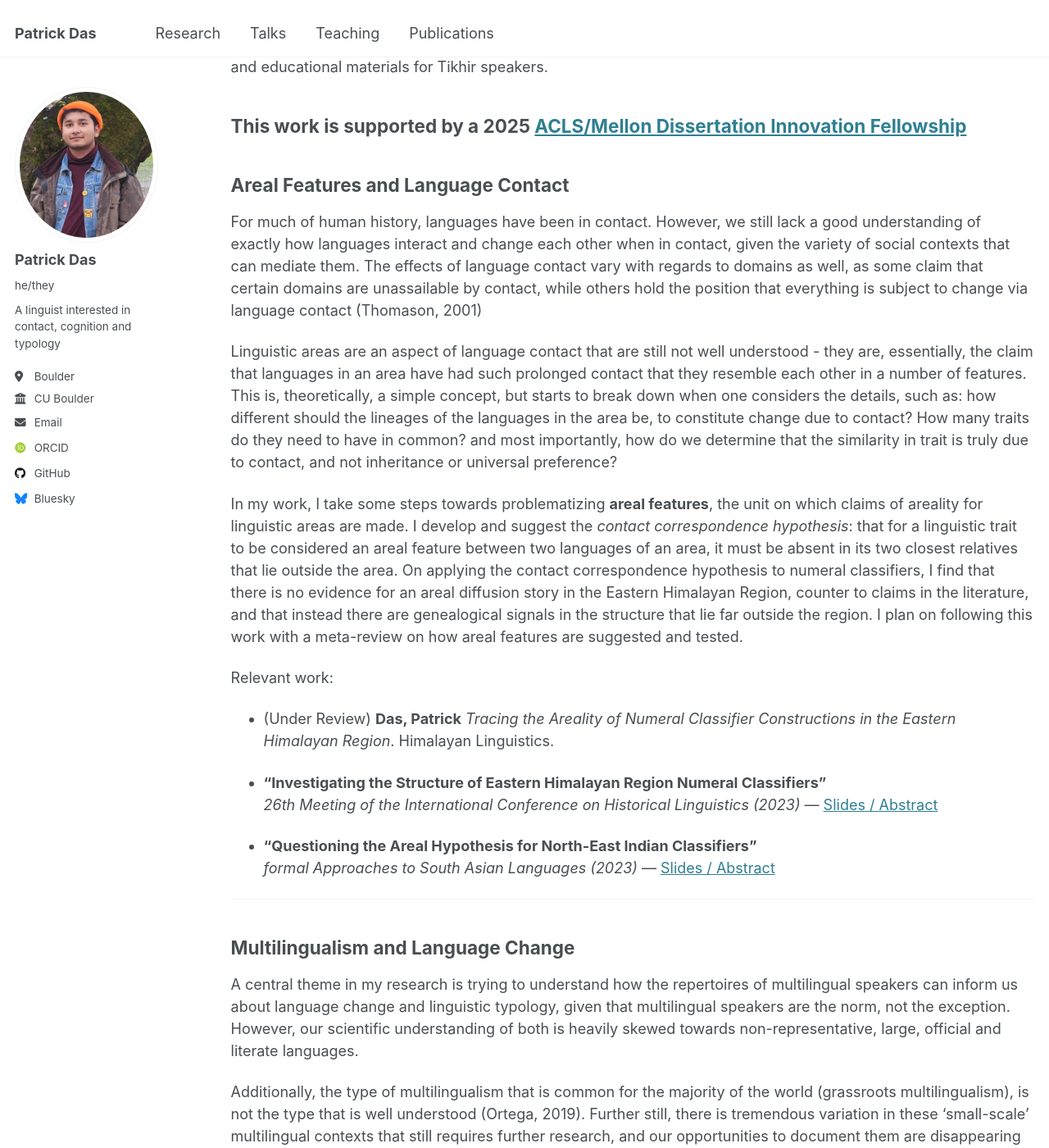
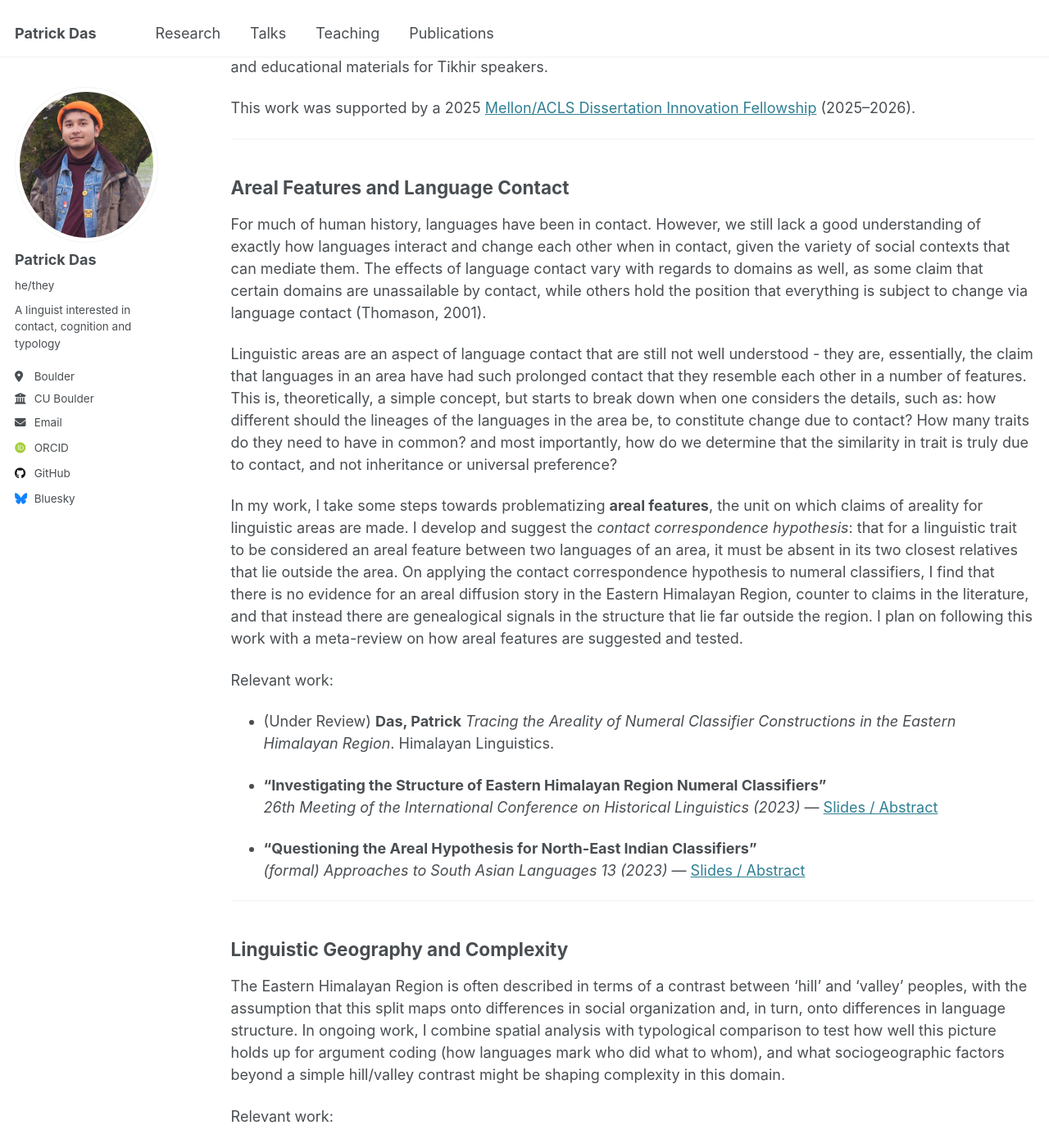
Before and after one commit to patrickdas/patrickdas.github.io, a Jekyll site: the page built from _pages/research.md, in a window 1280 px wide and 1400 px high, scrolled down 626 px. Shown: the whole window at 82% size. Built offline with Jekyll 4.4.1, drawn with Linux system fonts in a browser that asks for light colours; some web fonts are replaced; some of the changed text lies outside the part shown.

Commit message:
Update research page, fix fASAL slides link, bump PhD year
- Research: fix fellowship line rendering as a heading, add Linguistic
  Geography and Noun Classification sections, add missing invited talks,
  fix roundtable link and typos
- fASAL publication: point slides to its own OSF project (was ICHL PDF)
- About: fifth year PhD student

Co-Authored-By: Claude Opus 5.5 <noreply@anthropic.com>

```diff
--- a/_pages/research.md
+++ b/_pages/research.md
@@ -21,11 +21,12 @@ My dissertation investigates patterns of linguistic variation and change in Tikh
 
 Beyond its theoretical contributions to sociolinguistics and linguistic typology, this work also aims to support ongoing documentation and community-driven language initiatives, including the development of lexical resources and educational materials for Tikhir speakers.
 
-This work is supported by a 2025 [ACLS/Mellon Dissertation Innovation Fellowship](https://www.acls.org/fellow-grantees/patrick-das/)
+This work was supported by a 2025 [Mellon/ACLS Dissertation Innovation Fellowship](https://www.acls.org/fellow-grantees/patrick-das/) (2025–2026).
+
 ---
 ## Areal Features and Language Contact
 
-For much of human history, languages have been in contact. However, we still lack a good understanding of exactly how languages interact and change each other when in contact, given the variety of social contexts that can mediate them. The effects of language contact vary with regards to domains as well, as some claim that certain domains are unassailable by contact, while others hold the position that everything is subject to change via language contact (Thomason, 2001)
+For much of human history, languages have been in contact. However, we still lack a good understanding of exactly how languages interact and change each other when in contact, given the variety of social contexts that can mediate them. The effects of language contact vary with regards to domains as well, as some claim that certain domains are unassailable by contact, while others hold the position that everything is subject to change via language contact (Thomason, 2001).
 
 Linguistic areas are an aspect of language contact that are still not well understood - they are, essentially, the claim that languages in an area have had such prolonged contact that they resemble each other in a number of features. This is, theoretically, a simple concept, but starts to break down when one considers the details, such as: how different should the lineages of the languages in the area be, to constitute change due to contact? How many traits do they need to have in common? and most importantly, how do we determine that the similarity in trait is truly due to contact, and not inheritance or universal preference?
 
@@ -38,7 +39,20 @@ Relevant work:
   *26th Meeting of the International Conference on Historical Linguistics (2023)* — [Slides / Abstract](https://osf.io/kca4n/)
 
 - **“Questioning the Areal Hypothesis for North-East Indian Classifiers”**
-  *formal Approaches to South Asian Languages (2023)* — [Slides / Abstract](https://osf.io/6yzx2/)
+  *(formal) Approaches to South Asian Languages 13 (2023)* — [Slides / Abstract](https://osf.io/6yzx2/)
+
+---
+## Linguistic Geography and Complexity
+
+The Eastern Himalayan Region is often described in terms of a contrast between 'hill' and 'valley' peoples, with the assumption that this split maps onto differences in social organization and, in turn, onto differences in language structure. In ongoing work, I combine spatial analysis with typological comparison to test how well this picture holds up for argument coding (how languages mark who did what to whom), and what sociogeographic factors beyond a simple hill/valley contrast might be shaping complexity in this domain.
+
+Relevant work:
+- (Under Review) **Das, Patrick.** *Beyond Hill and Valley: A Sociogeographic Analysis of Argument Coding Complexity in the Eastern Himalayan Region*. Journal of Linguistic Geography.
+
+---
+## Noun Classification
+
+I am broadly interested in how languages partition the world of nouns: through numeral classifiers, noun classes, and gender systems, and in what predicts whether a language develops such a system at all. Alongside my work on Eastern Himalayan numeral classifiers, I have worked on classifier use in Kotiria narrative and on noun classification in North-West Amazonian languages, looking at how semantic and discourse factors shape the way these systems are used.
 
 ---
 
@@ -49,6 +63,10 @@ A central theme in my research is trying to understand how the repertoires of mu
 Additionally, the type of multilingualism that is common for the majority of the world (grassroots multilingualism), is not the type that is well understood (Ortega, 2019). Further still, there is tremendous variation in these 'small-scale' multilingual contexts that still requires further research, and our opportunities to document them are disappearing due to the rapid impact of globalization and colonization.
 
 I am interested in furthering our understanding of language ecologies (how do languages co-exist in an interconnected, multilingual system?), problematizing the concept of the native speaker in typology research, and creating better models of language contact that incorporate grassroots multilingualism.
+
+Relevant work:
+- **Language Contact and Ecology in South Asia**
+  *UCLA Guest Lecture (2025)* — [More detail](/talks/ucla-contact-ecology/)
 
 ---
 ## Historical Linguistics and Language Evolution
@@ -72,7 +90,7 @@ I am also interested in the coevolutionary processes that lead to the developmen
   *26th Meeting of the International Conference on Historical Linguistics (2023)* — [Slides / Abstract](https://osf.io/kca4n/)
 
 - **“Questioning the Areal Hypothesis for North-East Indian Classifiers”**
-  *formal Approaches to South Asian Languages (2023)* — [Slides / Abstract](https://osf.io/6yzx2/)
+  *(formal) Approaches to South Asian Languages 13 (2023)* — [Slides / Abstract](https://osf.io/6yzx2/)
 
 - **Ephraums, Grace & Das, Patrick.** (2022). *Does Lack Lead to Want? An Analysis of the Nominal “Deprivative” in Four Australian Languages*. Annual Meeting of the Australian Linguistic Society, 2022.
 
@@ -82,9 +100,13 @@ I am also interested in the coevolutionary processes that lead to the developmen
 - **Language Contact and Ecology in South Asia**
   *UCLA Guest Lecture (2025)* — [More detail](/talks/ucla-contact-ecology/)
 
+- **From Documentation Project to IRB**
+  *CU Boulder Language Documentation & Description Reading Group (2024)* — [More detail](/talks/irb/)
+
+- **Research Ethics and Methodology**
+  *Department of Tenyidie, Nagaland University (2023)* — [More detail](/talks/nagaland-ethics/)
+
 ---
 ## Roundtable Discussions
-- **Roundtable Discussion on the Politics of Indigineity in Asia**
-  *2023 Asia Symposium* — [More detail](/talks/discussion_cas)
-
----
+- **Roundtable Discussion on the Politics of Indigeneity in Asia**
+  *2023 Asia Symposium, Center for Asian Studies, CU Boulder* — [More detail](/talks/discussion-cas/)
```
Also changed, not shown: _pages/about.md (+1 -1 lines), _publications/fasal-talk.md (+1 -1 lines).
